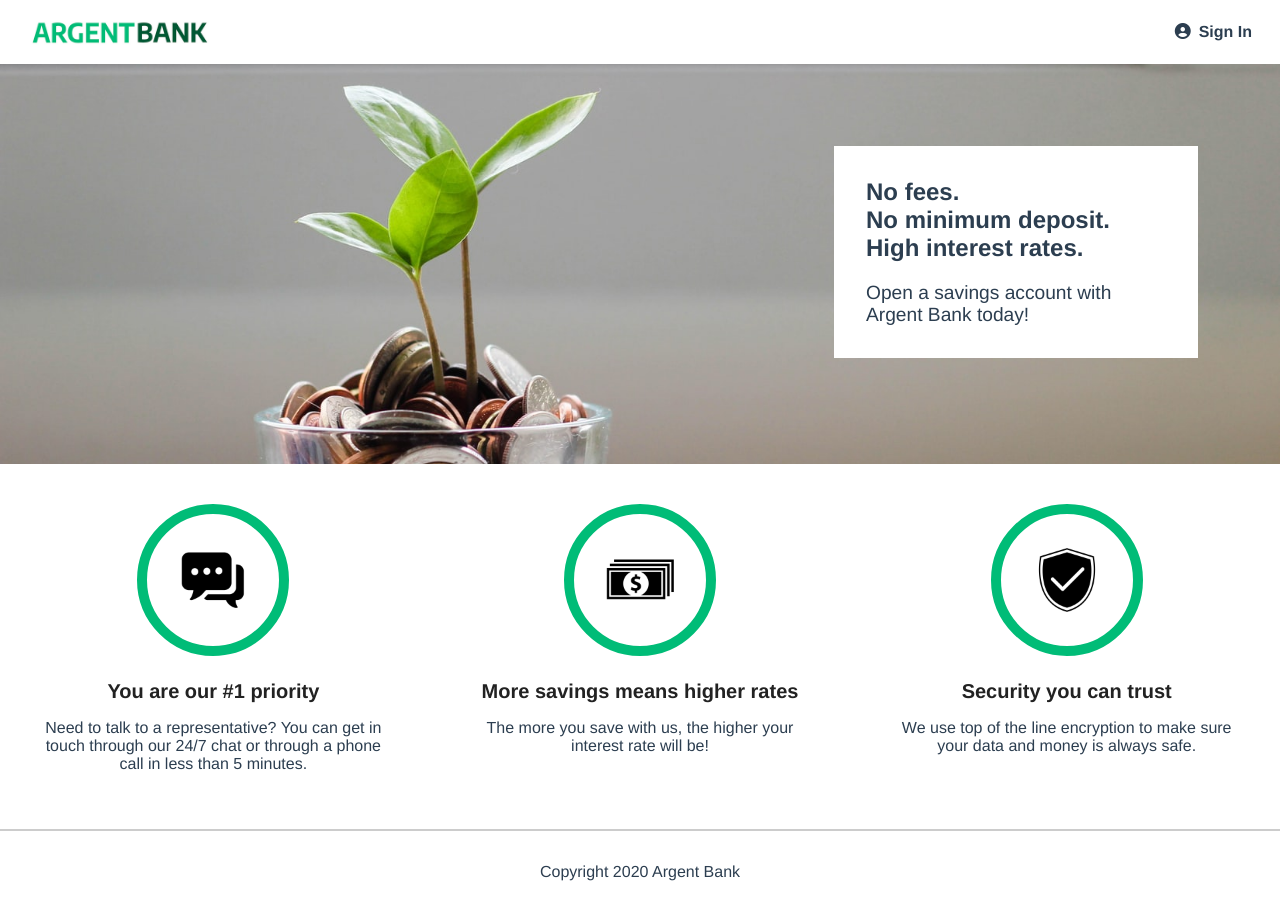
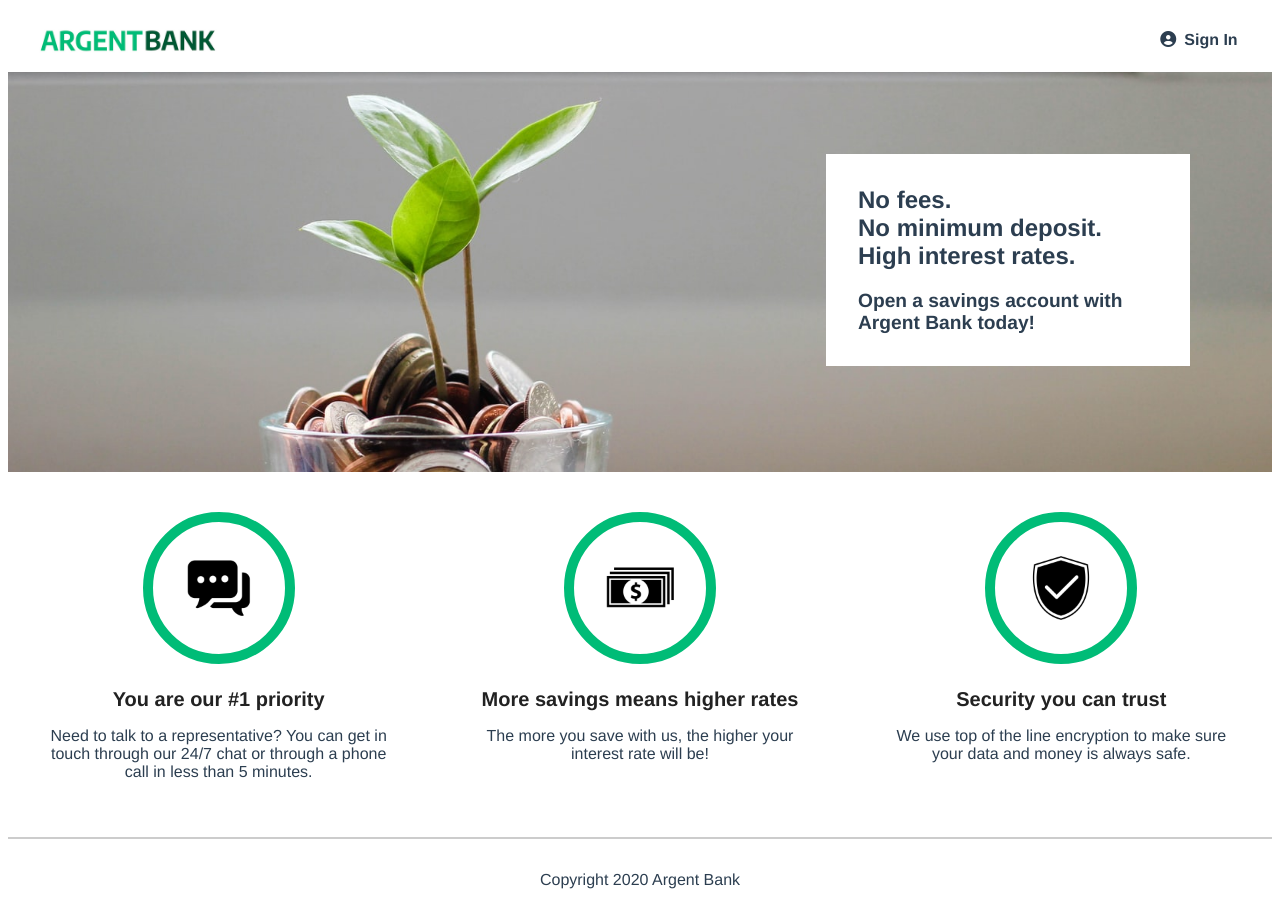
Before and after one commit to VenlaineBenjamin/projet-10-formation-openclassroom, a React (Vite) app: page / in a window 1280 px wide. Built offline with nearby package versions, Linux system fonts and the light colour scheme.

Commit message:
WIP bug fixes

```diff
--- a/src/components/Porfile.jsx
+++ b/src/components/profile/Porfile.jsx
@@ -1,10 +1,12 @@
 import { useEffect, useState } from "react";
 import { useDispatch, useSelector } from "react-redux";
-import { fetchUserProfile } from "../features/user/userSlice";
-import "../page/NavBar/NavBar.css";
+import { useNavigate } from "react-router-dom";
+import { fetchUserProfile } from "../../features/user/userSlice";
+import "../../page/NavBar/NavBar.css";
 
 export default function Profile() {
     const dispatch = useDispatch();
+    const navigate = useNavigate(); // Utiliser useNavigate pour la redirection
     const { userName, error, loading } = useSelector((state) => state.user);
     const [newUserName, setNewUserName] = useState("");
 
@@ -18,6 +20,10 @@ export default function Profile() {
         }
     }, [userName]);
 
+    const handleProfileClick = () => {
+        navigate("/user"); // Rediriger vers la page /user lors du clic
+    };
+
     if (loading) {
         return <p>Chargement...</p>;
     }
@@ -27,11 +33,15 @@ export default function Profile() {
     }
 
     return (
-        <a className=" profile-link">
+        <div
+            className="profile-link"
+            onClick={handleProfileClick}
+            style={{ cursor: "pointer" }}
+        >
             <i className="fa fa-user-circle"></i>
             <span className="profile-link main-nav-item">
                 {newUserName ? newUserName : "Nom d'utilisateur non défini"}
             </span>
-        </a>
+        </div>
     );
 }
--- a/src/features/auth/authSlice.js
+++ b/src/features/auth/authSlice.js
@@ -23,7 +23,9 @@ const authSlice = createSlice({
     name: "auth",
     initialState: {
         loading: false,
-        userInfo: null,
+        userInfo: localStorage.getItem("userInfo")
+            ? JSON.parse(localStorage.getItem("userInfo"))
+            : null,
         error: null,
         token: localStorage.getItem("token") || null,
     },
@@ -32,6 +34,8 @@ const authSlice = createSlice({
             state.userInfo = null;
             state.token = null;
             localStorage.removeItem("token");
+            localStorage.removeItem("userInfo");
+            localStorage.removeItem("userName");
         },
     },
     extraReducers: (builder) => {
@@ -45,6 +49,10 @@ const authSlice = createSlice({
                 state.token = action.payload.token;
                 state.error = null;
                 localStorage.setItem("token", action.payload.token);
+                localStorage.setItem(
+                    "userInfo",
+                    JSON.stringify(action.payload.userData)
+                );
             })
             .addCase(loginUser.rejected, (state, action) => {
                 state.loading = false;
--- a/src/features/user/userSlice.js
+++ b/src/features/user/userSlice.js
@@ -86,7 +86,7 @@ const userSlice = createSlice({
     name: "user",
     initialState: {
         loading: false,
-        userName: "",
+        userName: localStorage.getItem("userName"),
         firstName: "",
         lastName: "",
         error: null,
@@ -115,6 +115,7 @@ const userSlice = createSlice({
             .addCase(updateUserProfile.fulfilled, (state, action) => {
                 state.loading = false;
                 state.userName = action.payload.userName;
+                localStorage.setItem("userName", action.payload.userName);
             })
             .addCase(updateUserProfile.rejected, (state, action) => {
                 state.loading = false;
--- a/src/main.css
+++ b/src/main.css
@@ -6,7 +6,7 @@ html {
     color: #2c3e50;
 }
 
-body {
+.body {
     margin: 0;
     display: flex;
     flex-direction: column;
--- a/src/main.jsx
+++ b/src/main.jsx
@@ -5,9 +5,9 @@ import "./main.css";
 import store from "./store/store.js";
 
 createRoot(document.getElementById("root")).render(
-    <body>
+    <div className="body">
         <Provider store={store}>
             <App />
         </Provider>
-    </body>
+    </div>
 );
--- a/src/page/HeroHeader/HeroHeader.jsx
+++ b/src/page/HeroHeader/HeroHeader.jsx
@@ -6,12 +6,12 @@ export default function HeroHeader() {
             <div className="hero">
                 <section className="hero-content">
                     <h2 className="sr-only">Promoted Content</h2>
-                    <p className="subtitle">No fees.</p>
-                    <p className="subtitle">No minimum deposit.</p>
-                    <p className="subtitle">High interest rates.</p>
-                    <p className="text">
+                    <h3 className="subtitle">No fees.</h3>
+                    <h3 className="subtitle">No minimum deposit.</h3>
+                    <h3 className="subtitle">High interest rates.</h3>
+                    <h3 className="text">
                         Open a savings account with Argent Bank today!
-                    </p>
+                    </h3>
                 </section>
             </div>
             <section className="features">
@@ -34,7 +34,7 @@ export default function HeroHeader() {
                 <div className="feature-item">
                     <img
                         src="src/assets/img/icon-money.png"
-                        alt="Chat Icon"
+                        alt="Money Icon"
                         className="feature-icon"
                     />
                     <h3 className="feature-item-title">
@@ -48,7 +48,7 @@ export default function HeroHeader() {
                 <div className="feature-item">
                     <img
                         src="src/assets/img/icon-security.png"
-                        alt="Chat Icon"
+                        alt="shield Icon"
                         className="feature-icon"
                     />
                     <h3 className="feature-item-title">
--- a/src/page/Login/Login.css
+++ b/src/page/Login/Login.css
@@ -8,6 +8,10 @@
     border-color: #00bc77;
     background-color: #00bc77;
     color: #fff;
+}
+
+.sign-in-button:hover {
+    background-color: #00a86b;
 }
 
 .sign-in-content {
--- a/src/page/NavBar/NavBar.css
+++ b/src/page/NavBar/NavBar.css
@@ -22,7 +22,7 @@ i {
 
 .main-nav-item {
     text-decoration: none;
-    margin-right: 0.5rem;
+    margin-right: 0.9rem;
 }
 
 .main-nav-item:hover {
@@ -41,4 +41,5 @@ i {
 
 .profile-link {
     text-decoration: none;
+    font-weight: bold;
 }
--- a/src/page/NavBar/NavBar.jsx
+++ b/src/page/NavBar/NavBar.jsx
@@ -1,6 +1,6 @@
 import { useDispatch, useSelector } from "react-redux";
 import { Link } from "react-router-dom";
-import Profile from "../../components/Porfile";
+import Profile from "../../components/profile/Porfile";
 import { logoutUser } from "../../features/auth/authSlice";
 import { fetchUserProfile } from "../../features/user/userSlice";
 import "./NavBar.css";
@@ -32,9 +32,8 @@ export default function NavBar() {
                     </Link>
                 ) : (
                     <div className="main-nav">
-                        <Link to="/user">
-                            <Profile />
-                        </Link>
+                        <Profile />{" "}
+                        {/* Plus besoin de <Link> autour de Profile */}
                         <Link
                             className="main-nav-item"
                             to="/login"
--- a/src/page/User/User.css
+++ b/src/page/User/User.css
@@ -95,6 +95,10 @@ button {
     color: #fff;
 }
 
+.transaction-button:hover {
+    background-color: #00a86b;
+}
+
 .input-label {
     font-size: 1rem;
     font-weight: normal;
```
Also changed, not shown: src/components/transaction/Transaction.css (added), src/components/transaction/Transaction.jsx (added).
